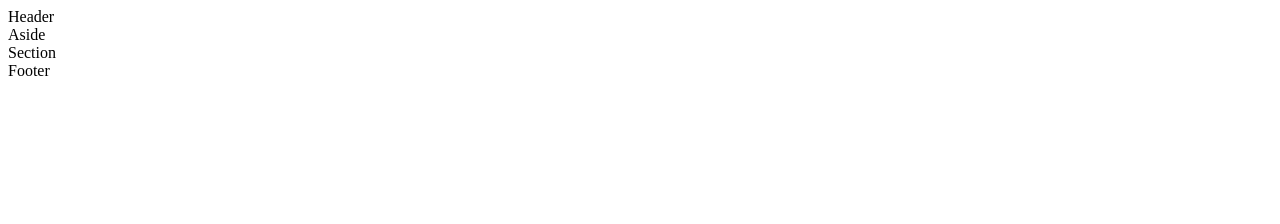
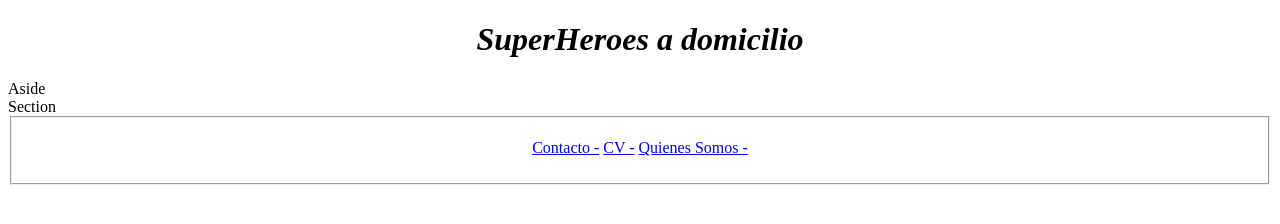
Before and after one commit to jbokyes/202301-W1CH1-JoaquinBezanilla-RocioRicciardiello, a website: page contacto.html in a window 1280 px wide. Drawn offline with Linux system fonts and the light colour scheme.

Commit message:
add picture

```diff
--- a/contacto.html
+++ b/contacto.html
@@ -11,7 +11,7 @@
 
 <body>
   <header>
-    Header
+    <h1 align="center"><i>SuperHeroes a domicilio</i> </h1>
   </header>
   <aside>
     Aside
@@ -20,7 +20,15 @@
     Section
   </section>
   <footer>
-    Footer
+    <footer>
+      <fieldset>
+        <p align="center">
+          <a href="contacto.html" ;>Contacto -</a>
+          <a href="cv.html">CV -</a>
+          <a href="quienesSomos.html">Quienes Somos -</a>
+        </p>
+      </fieldset>
+    </footer>
   </footer>
 
 </body>
```
Also changed, not shown: cv.html (+10 -2 lines), index.html (+9 -1 lines), quienesSomos.html (+7 -1 lines).
